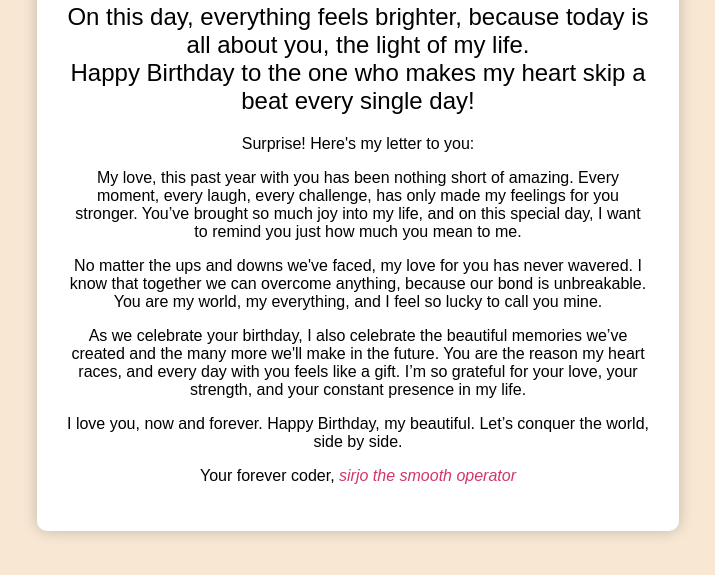
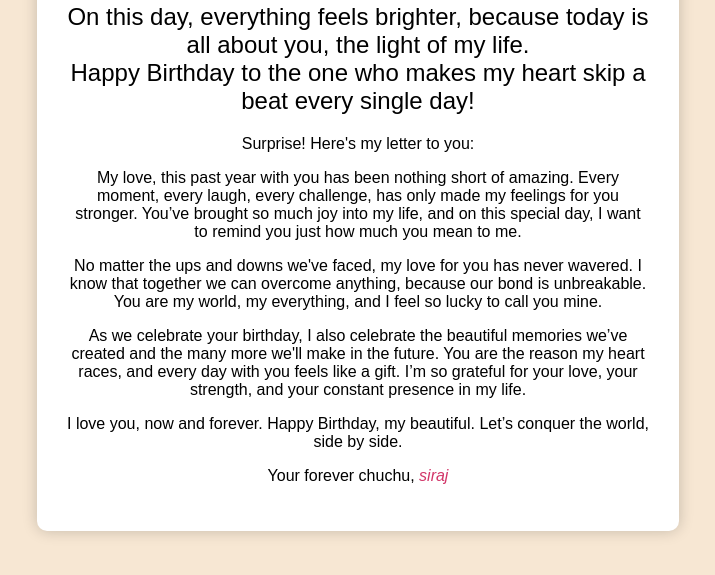
Before and after one commit to sirjo41/happy-birthday, a plain HTML site: page index.html in a window 1280 px wide. Both pictures are taken after a click on the button "Click for a Surprise". Shown: the part 167-742 px from the top of the page, without its empty margins (282-997 px from the left). Drawn offline with Linux system fonts and the light colour scheme.

Commit message:
Update index.html

```diff
--- a/index.html
+++ b/index.html
@@ -28,7 +28,7 @@
             <p>
                 I love you, now and forever. Happy Birthday, my beautiful. Let’s conquer the world, side by side.
             </p>
-            <p>Your forever coder, <span class="signature">sirjo the smooth operator</span></p>
+            <p>Your forever chuchu, <span class="signature">siraj</span></p>
         </div>
     </div>
     <script src="script.js"></script>
```
